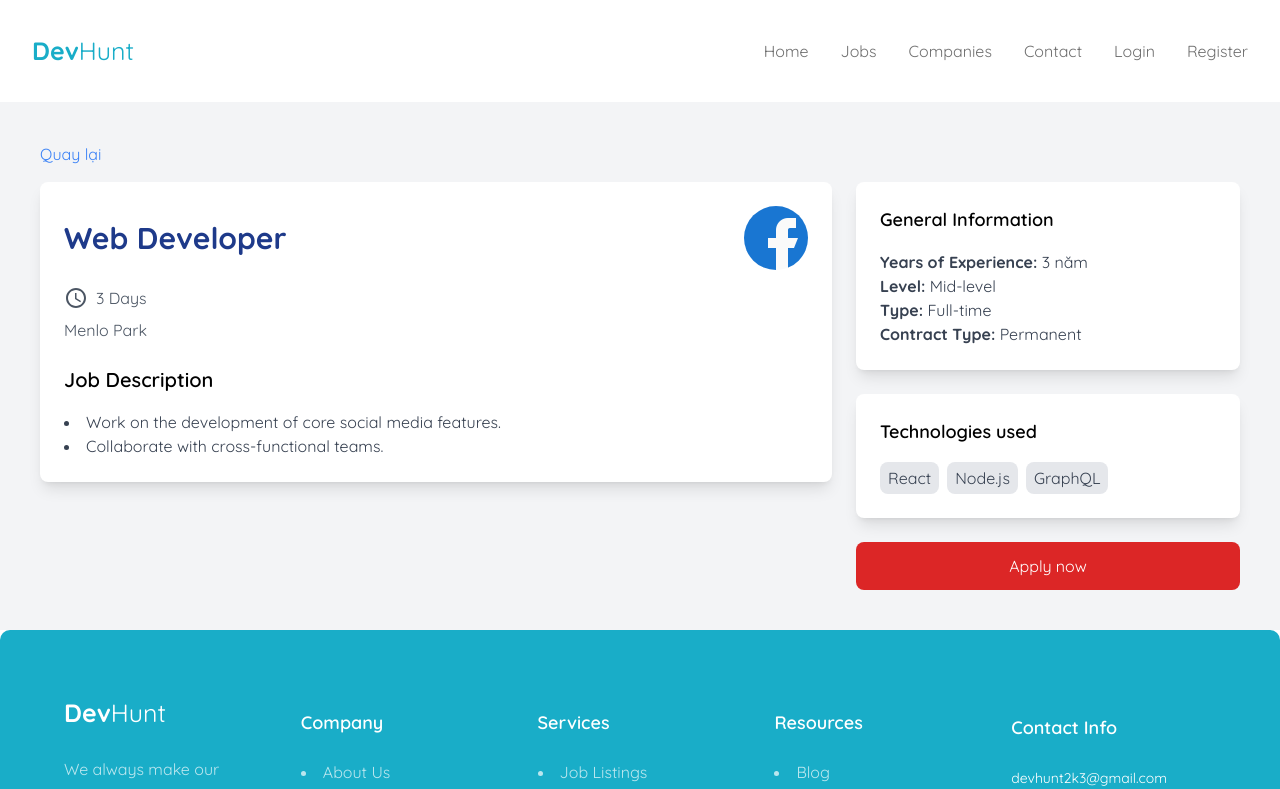
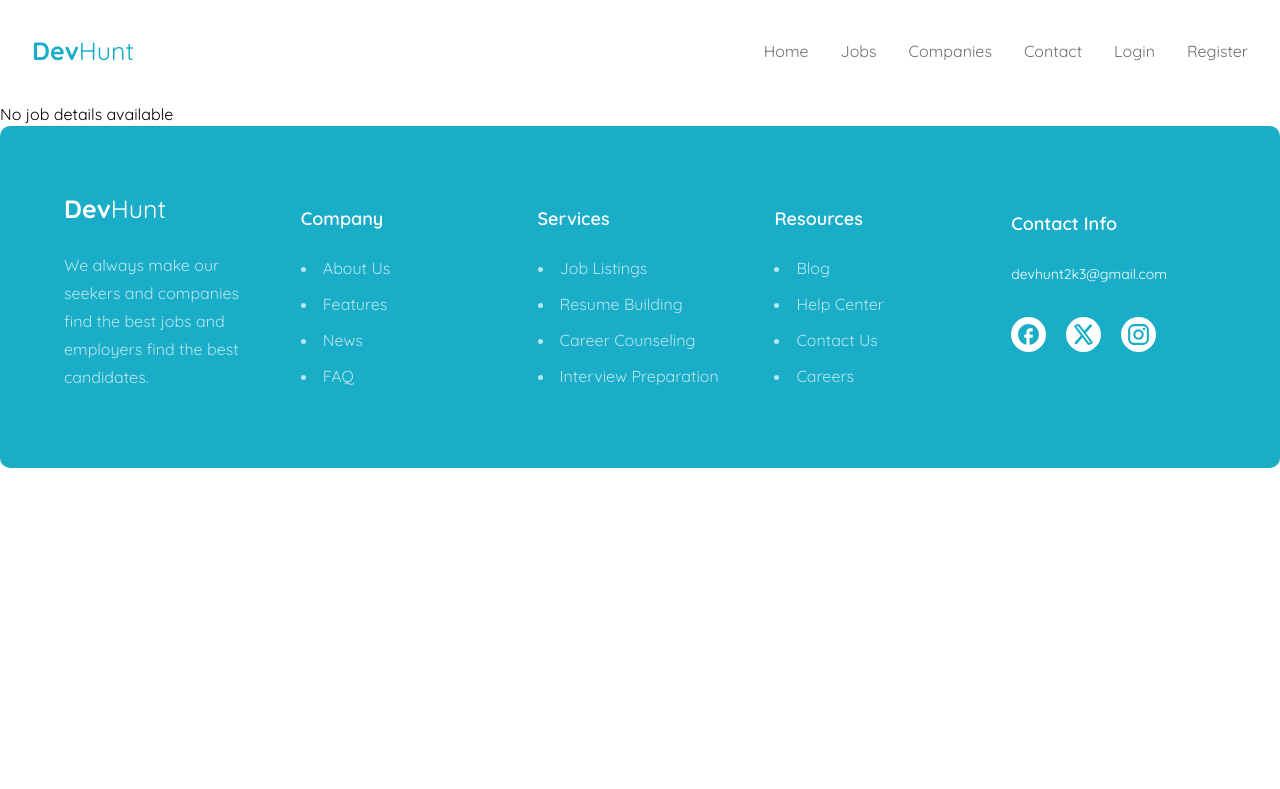
Before and after one commit to Nagigata/ScrumTeam-FE, a React (Create React App) app: page /job/1 in a window 1280 px wide. Shown: the top 789 px of the page. Built offline with nearby package versions, Linux system fonts and the light colour scheme.

Commit message:
add Job detail

```diff
--- a/src/components/Home/Job.jsx
+++ b/src/components/Home/Job.jsx
@@ -11,6 +11,10 @@ const Job = ({ searchResults }) => {
       return description.substring(0, maxLength) + "...";
     }
     return description;
+  };
+
+  const handleJobClick = (job) => {
+    navigate(`/job/${job.id}`, { state: { job } });
   };
 
   return (
@@ -30,7 +34,7 @@ const Job = ({ searchResults }) => {
           <div
             key={id}
             className="group group/item singleJob w-[270px] p-[20px] bg-white rounded-[10px] hover:bg-blueColor shadow-lg shadow-greyIsh-400/700 hover:shadow-lg"
-            onClick={() => navigate(`/job/${id}`)}
+            onClick={() => handleJobClick(job)}
           >
             <span className="flex justify-between items-center gap-4">
               <h1 className="text-[16px] font-semibold text-textColor group-hover:text-white">
--- a/src/components/Home/JobDetail.jsx
+++ b/src/components/Home/JobDetail.jsx
@@ -1,46 +1,40 @@
 import React from "react";
-import { useParams, useNavigate } from "react-router-dom";
+import { useLocation, useNavigate } from "react-router-dom";
 import AccessTimeOutlinedIcon from "@mui/icons-material/AccessTimeOutlined";
-import mockData from "./mockData"; // Import dữ liệu giả lập
 
 const JobDetail = () => {
-  const { id } = useParams();
+  const location = useLocation();
   const navigate = useNavigate();
-  const job = mockData.find((job) => job.id === parseInt(id));
+  const job = location.state?.job;
 
   if (!job) {
-    return <div>Job not found</div>;
+    return <div>No job details available</div>;
   }
 
   return (
     <div className="jobDetailContainer p-10 bg-gray-100">
-      {/* Nút Back */}
       <button onClick={() => navigate(-1)} className="mb-4 text-blue-500 hover:underline">
         Quay lại
       </button>
 
       <div className="grid grid-cols-3 gap-6">
-        {/* Cột chính: Thông tin công việc */}
         <div className="col-span-2">
           <div className="jobDetail bg-white p-6 rounded-lg shadow-lg mb-6">
-            {/* Phần tiêu đề và logo */}
             <div className="flex justify-between items-center mb-4">
               <h1 className="text-3xl font-bold text-blue-900">{job.title}</h1>
-              <img src={job.image} alt="Company Logo" className="w-16 h-16 rounded-full" />
+              <img src={job.avatar_url} alt="Company Logo" className="w-16 h-16 rounded-full" />
             </div>
 
-            {/* Địa điểm và thời gian */}
             <div className="flex items-center mb-2 text-gray-600">
               <AccessTimeOutlinedIcon className="mr-2" />
               <span>{job.time}</span>
             </div>
             <p className="text-gray-600">{job.location}</p>
 
-            {/* Mô tả công việc */}
             <div className="jobDescription mt-6">
               <h2 className="text-xl font-semibold mb-4">Job Description</h2>
               <ul className="list-disc list-inside text-gray-700">
-                {job.desc.split("\n").map((line, index) => (
+                {job.description.split("\n").map((line, index) => (
                   <li key={index}>{line}</li>
                 ))}
               </ul>
@@ -53,19 +47,23 @@ const JobDetail = () => {
           <div className="bg-white p-6 rounded-lg shadow-lg">
             <h3 className="text-lg font-semibold mb-4">General Information</h3>
             <ul className="text-gray-700">
-              <li><strong>Years of Experience:</strong> {job.experience} năm</li>
-              <li><strong>Level:</strong> {job.level}</li>
-              <li><strong>Type:</strong> {job.type}</li>
-              <li><strong>Contract Type:</strong> {job.contract}</li>
+              <li><strong>Years of Experience:</strong> {job.experience || "N/A"} năm</li>
+              <li><strong>Benefit:</strong> {job.benefits || "N/A"}</li>
+              <li><strong>Salary:</strong> {job.salary_range || "N/A"}</li>
+              <li><strong>Contract Type:</strong> {job.contract || "N/A"}</li>
             </ul>
           </div>
 
           <div className="bg-white p-6 rounded-lg shadow-lg mt-6">
             <h3 className="text-lg font-semibold mb-4">Technologies used</h3>
             <div className="flex flex-wrap gap-2">
-              {job.technologies.map((tech, index) => (
-                <span key={index} className="bg-gray-200 text-gray-700 py-1 px-2 rounded-lg">{tech}</span>
-              ))}
+              {job.skill_required ? (
+                job.skill_required.split(',').map((tech, index) => (
+                  <span key={index} className="bg-gray-200 text-gray-700 py-1 px-2 rounded-lg">{tech.trim()}</span>
+                ))
+              ) : (
+                <span className="text-gray-500">No technologies listed</span>
+              )}
             </div>
           </div>
 
```
